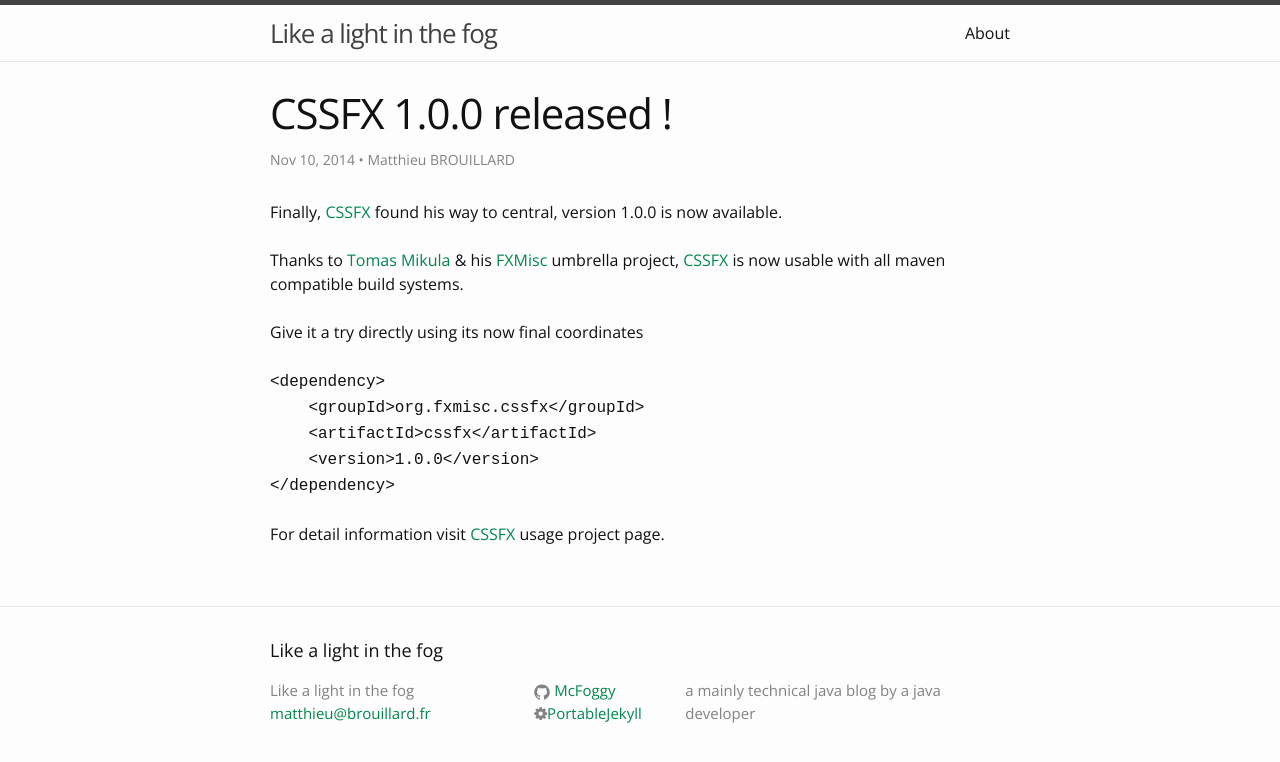
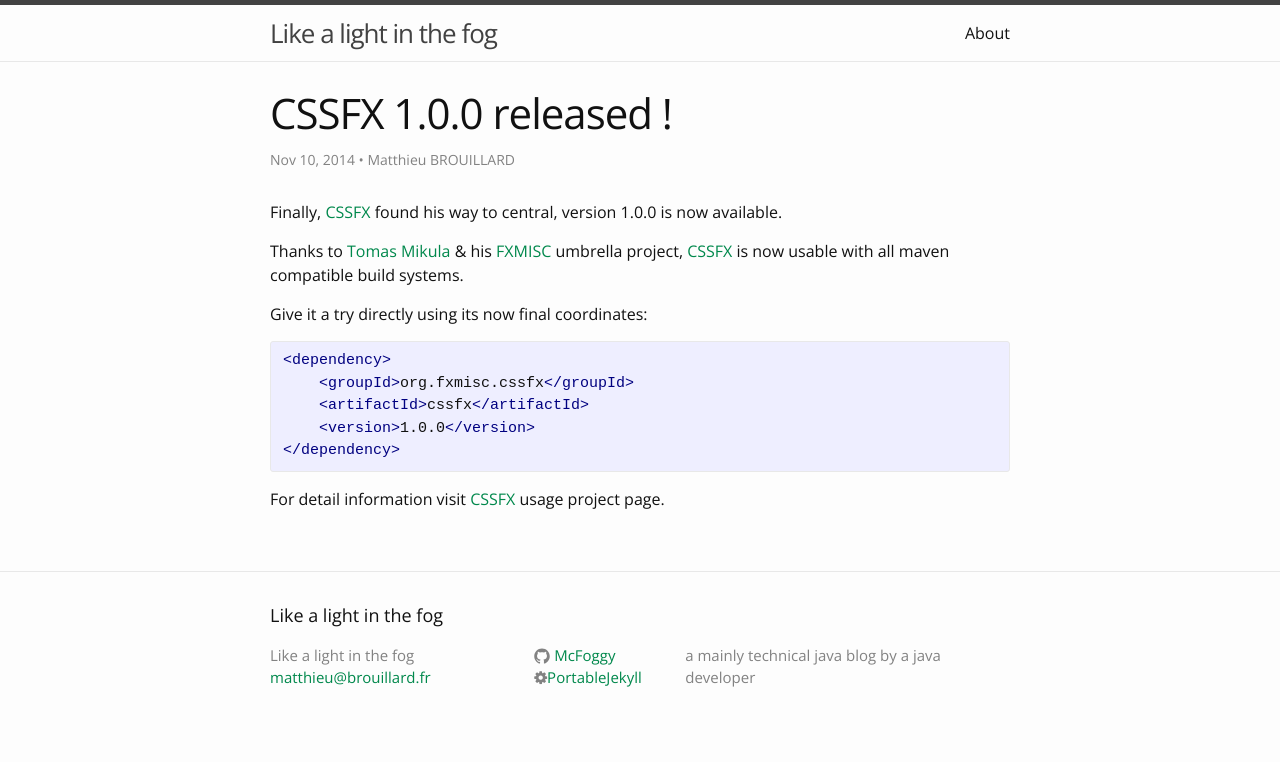
Before and after one commit to McFoggy/personal-blog, a Jekyll site: the page built from _posts/2014-11-10-cssfx-100-released.markdown, in a window 1280 px wide. Shown: the top 762 px of the page. Built offline with Jekyll 4.4.1, drawn with Linux system fonts in a browser that asks for light colours; nearby versions of some CDN libraries; part of the change alters nothing that is shown.

Commit message:
remove rouge highlighter

```diff
--- a/_config.yml
+++ b/_config.yml
@@ -10,4 +10,4 @@ github_username:  McFoggy
 
 # Build settings
 markdown: kramdown
-highlighter: rouge
+# highlighter: rouge
--- a/_posts/2014-11-10-cssfx-100-released.html
+++ /dev/null
@@ -1,12 +0,0 @@
----
-layout: post
-title: CSSFX 1.0.0 released !
-date: '2014-11-10T20:34:00.001+01:00'
-author: Matthieu BROUILLARD
-tags:
-modified_time: '2014-11-10T20:34:09.626+01:00'
-blogger_id: tag:blogger.com,1999:blog-1656175910479000188.post-6024986190209072694
-blogger_orig_url: http://blog.matthieu.brouillard.fr/2014/11/cssfx-100-released.html
----
-
-Finally, <a href="http://www.fxmisc.org/cssfx">CSSFX</a> found his way to central, version 1.0.0 is now available.<br /><br />Thanks to <a href="https://github.com/TomasMikula">Tomas Mikula</a> &amp; his <a href="http://www.fxmisc.org/">FXMisc</a> umbrella project, <a href="http://www.fxmisc.org/cssfx">CSSFX</a> is now usable with all maven compatible build systems.<br /><br />Give it a try directly using its now final coordinates<br /><br /><span style="font-family: Courier New, Courier, monospace;">&lt;dependency&gt;</span><br /><span style="font-family: Courier New, Courier, monospace;">&nbsp; &nbsp; &lt;groupId&gt;org.fxmisc.cssfx&lt;/groupId&gt;</span><br /><span style="font-family: Courier New, Courier, monospace;">&nbsp; &nbsp; &lt;artifactId&gt;cssfx&lt;/artifactId&gt;</span><br /><span style="font-family: Courier New, Courier, monospace;">&nbsp; &nbsp; &lt;version&gt;1.0.0&lt;/version&gt;</span><br /><span style="font-family: Courier New, Courier, monospace;">&lt;/dependency&gt;</span><br /><span style="font-family: inherit;"><br /></span><span style="font-family: inherit;">For detail information visit <a href="http://www.fxmisc.org/cssfx">CSSFX</a> usage project page.</span>
--- /dev/null
+++ b/_posts/2014-11-10-cssfx-100-released.markdown
@@ -0,0 +1,23 @@
+---
+layout: post
+title: CSSFX 1.0.0 released !
+date: '2014-11-10T20:34:00.001+01:00'
+author: Matthieu BROUILLARD
+tags: CSSFX
+---
+
+Finally, [CSSFX](http://www.fxmisc.org/cssfx) found his way to central, version 1.0.0 is now available.
+
+Thanks to [Tomas Mikula](https://github.com/TomasMikula) & his [FXMISC](http://www.fxmisc.org) umbrella project, [CSSFX](http://www.fxmisc.org/cssfx) is now usable with all maven compatible build systems.
+
+Give it a try directly using its now final coordinates:
+
+{% highlight xml %}
+<dependency>
+    <groupId>org.fxmisc.cssfx</groupId>
+    <artifactId>cssfx</artifactId>
+    <version>1.0.0</version>
+</dependency>
+{% endhighlight %}
+
+For detail information visit [CSSFX](http://www.fxmisc.org/cssfx) usage project page.
```
